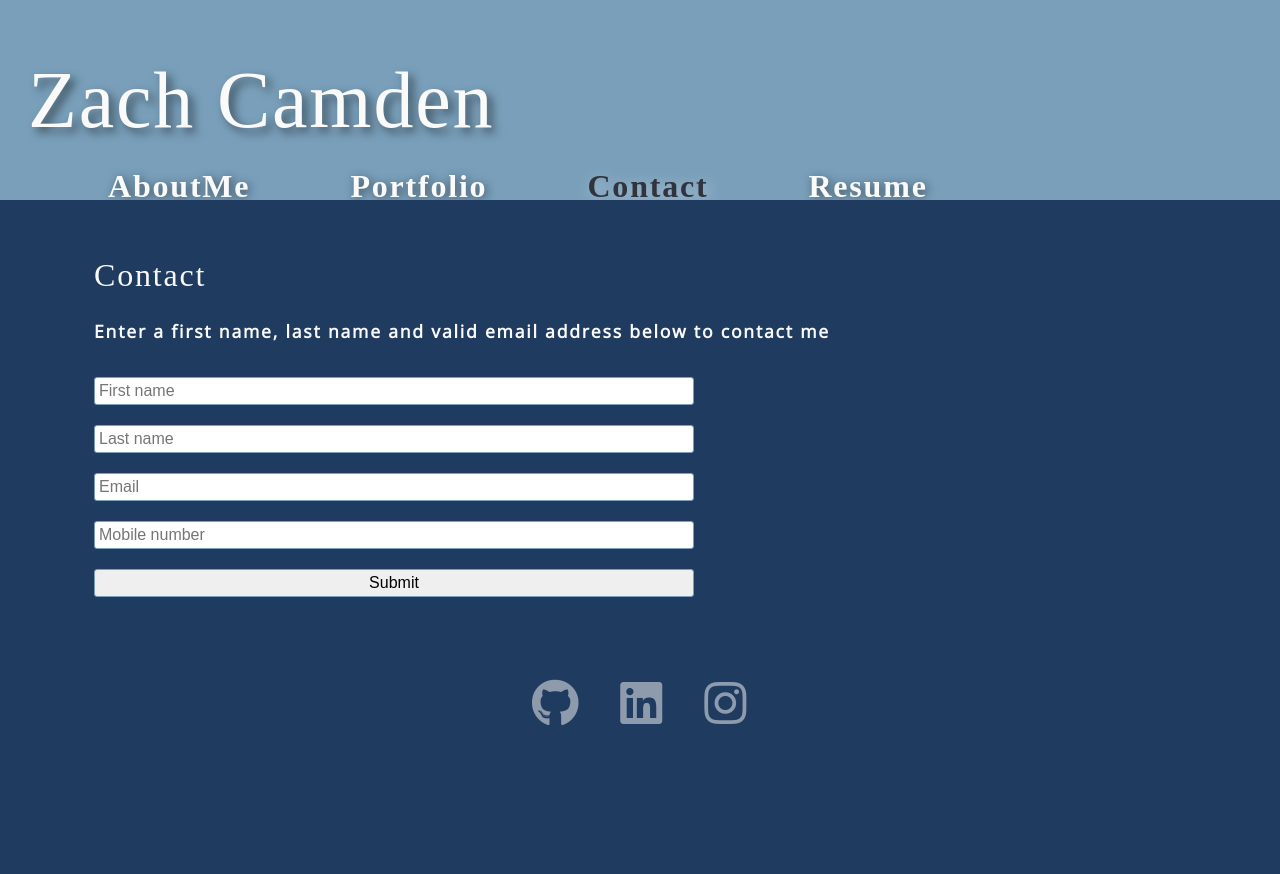
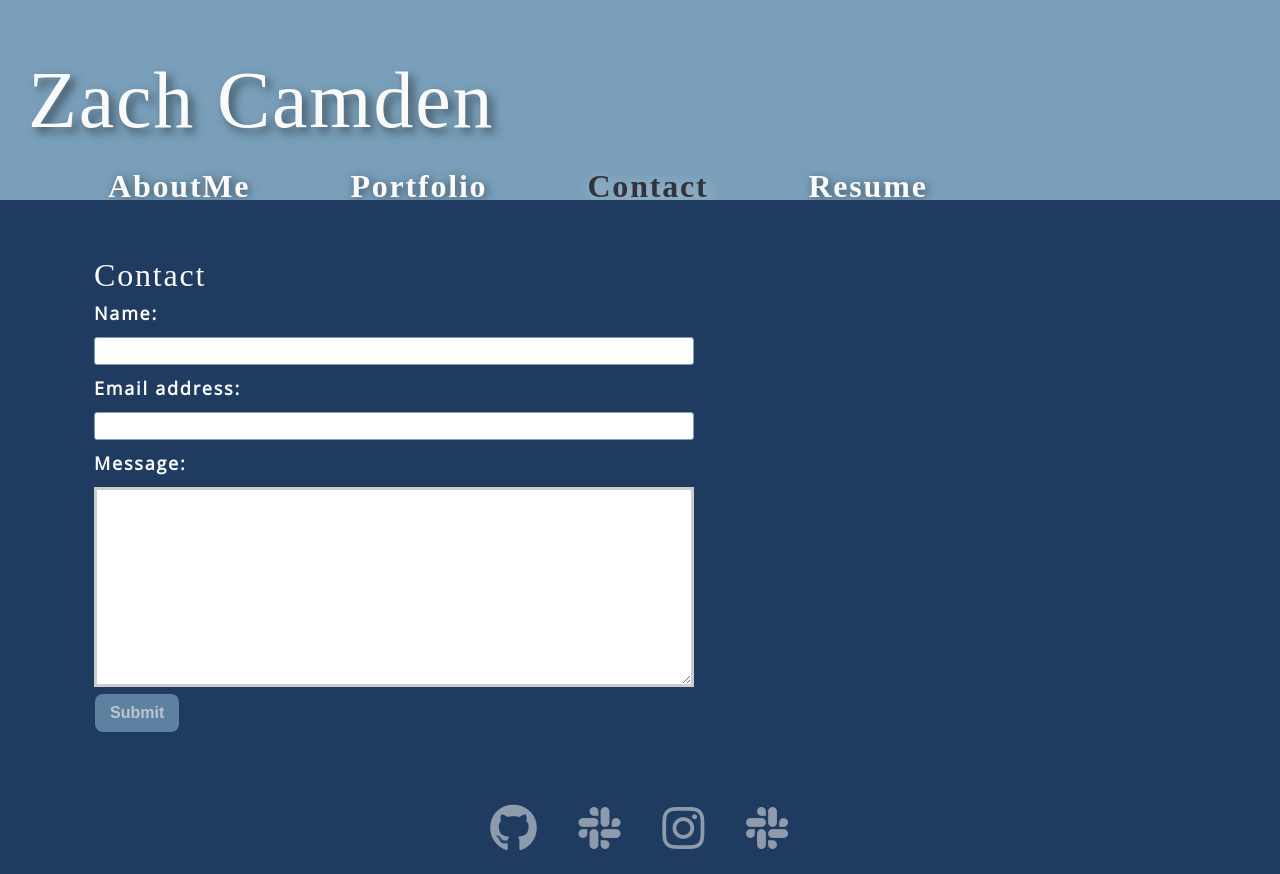
Before and after one commit to camdenz2k3/React-Show-Off-Portfolio, a React (Create React App) app: page / in a window 1280 px wide. Both pictures are taken after a click on the item "Contact". Before the commit the page ends 800 px from the top, so only its background shows below. Built offline with nearby package versions, Linux system fonts and the light colour scheme; a web font is replaced by a local one.

Commit message:
added some icons and adjusted contact page

```diff
--- a/src/components/footer.js
+++ b/src/components/footer.js
@@ -9,13 +9,17 @@
       link: "https://github.com/camdenz2k3"
     },
     {
-      name: "fab fa-linkedin",
-      link: "https://www.linkedin.com/"
+      name: "fab fa-slack",
+      link: "https://alwaystimetocode.slack.com/U03UPHQBJ90"
     },
     {
       name: "fab fa-instagram",
       link: "https://instagram.com/zach_camden"
-    }
+    },
+    {
+      name: "fab fa-slack",
+      link: "mailto:camdenz@gmail.com"
+    },
   ]
 
   return (
--- a/src/pages/contact.js
+++ b/src/pages/contact.js
@@ -1,27 +1,83 @@
-import React from 'react';
-import { useForm } from 'react-hook-form';
+import React, { useState } from 'react';
 
- function Contact() {
-  const { register, handleSubmit, formState: { errors }} = useForm();
-  const onSubmit = data => {
-    console.log(data);
-    console.log(errors);
+import { validateEmail } from '../utils/helpers';
+
+function Contact() {
+  const [formState, setFormState] = useState({
+    name: '',
+    email: '',
+    message: '',
+  });
+
+  const [errorMessage, setErrorMessage] = useState('');
+  const { name, email, message } = formState;
+
+  const handleSubmit = (e) => {
+    e.preventDefault();
+    if (!errorMessage) {
+      console.log('Submit Form', formState);
     }
+  };
+
+  const handleChange = (e) => {
+    if (e.target.name === 'email') {
+      const isValid = validateEmail(e.target.value);
+      if (!isValid) {
+        setErrorMessage('Your email is invalid.');
+      } else {
+        setErrorMessage('');
+      }
+    } else {
+      if (!e.target.value.length) {
+        setErrorMessage(`${e.target.name} is required.`);
+      } else {
+        setErrorMessage('');
+      }
+    }
+    if (!errorMessage) {
+      setFormState({ ...formState, [e.target.name]: e.target.value });
+      console.log('Handle Form', formState);
+    }
+  };
 
   return (
     <section>
-        <p>Enter a first name, last name and valid email address below to contact me</p>
-
-        <form id= "contact-form" onSubmit={handleSubmit(onSubmit)}>
-        <input type="text" placeholder="First name" {...register("First name", {required: true, maxLength: 80})} />
-        <input type="text" placeholder="Last name" {...register("Last name", {required: true, maxLength: 100})} />
-        <input type="text" placeholder="Email" {...register("Email", {required: true, pattern: /^\S+@\S+$/i})} />
-        <input type="tel" placeholder="Mobile number" {...register("Mobile number", {required: false, minLength: 6, maxLength: 12})} />
-
-        <input type="submit" />
-        </form>
+      <form id="contact-form" onSubmit={handleSubmit}>
+        <div>
+          <label htmlFor="name">Name:</label>
+          <input
+            type="text"
+            name="name"
+            defaultValue={name}
+            onBlur={handleChange}
+          />
+        </div>
+        <div>
+          <label htmlFor="email">Email address:</label>
+          <input
+            type="email"
+            name="email"
+            defaultValue={email}
+            onBlur={handleChange}
+          />
+        </div>
+        <div>
+          <label htmlFor="message">Message:</label>
+          <textarea
+            name="message"
+            rows="5"
+            defaultValue={message}
+            onBlur={handleChange}
+          />
+        </div>
+        {errorMessage && (
+          <div>
+            <p className="error-text">{errorMessage}</p>
+          </div>
+        )}
+        <button type="submit">Submit</button>
+      </form>
     </section>
   );
 }
-
 export default Contact
```
